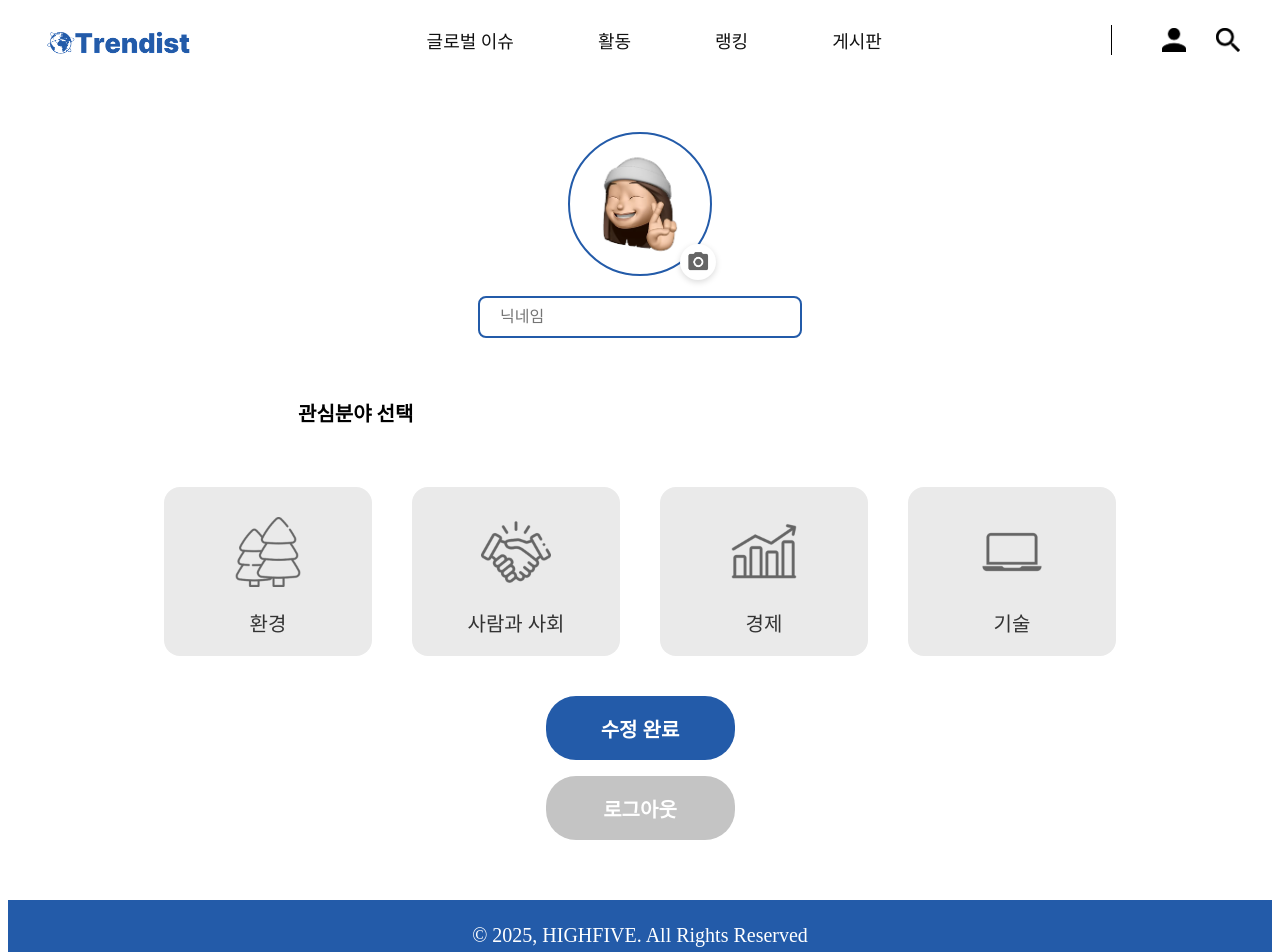
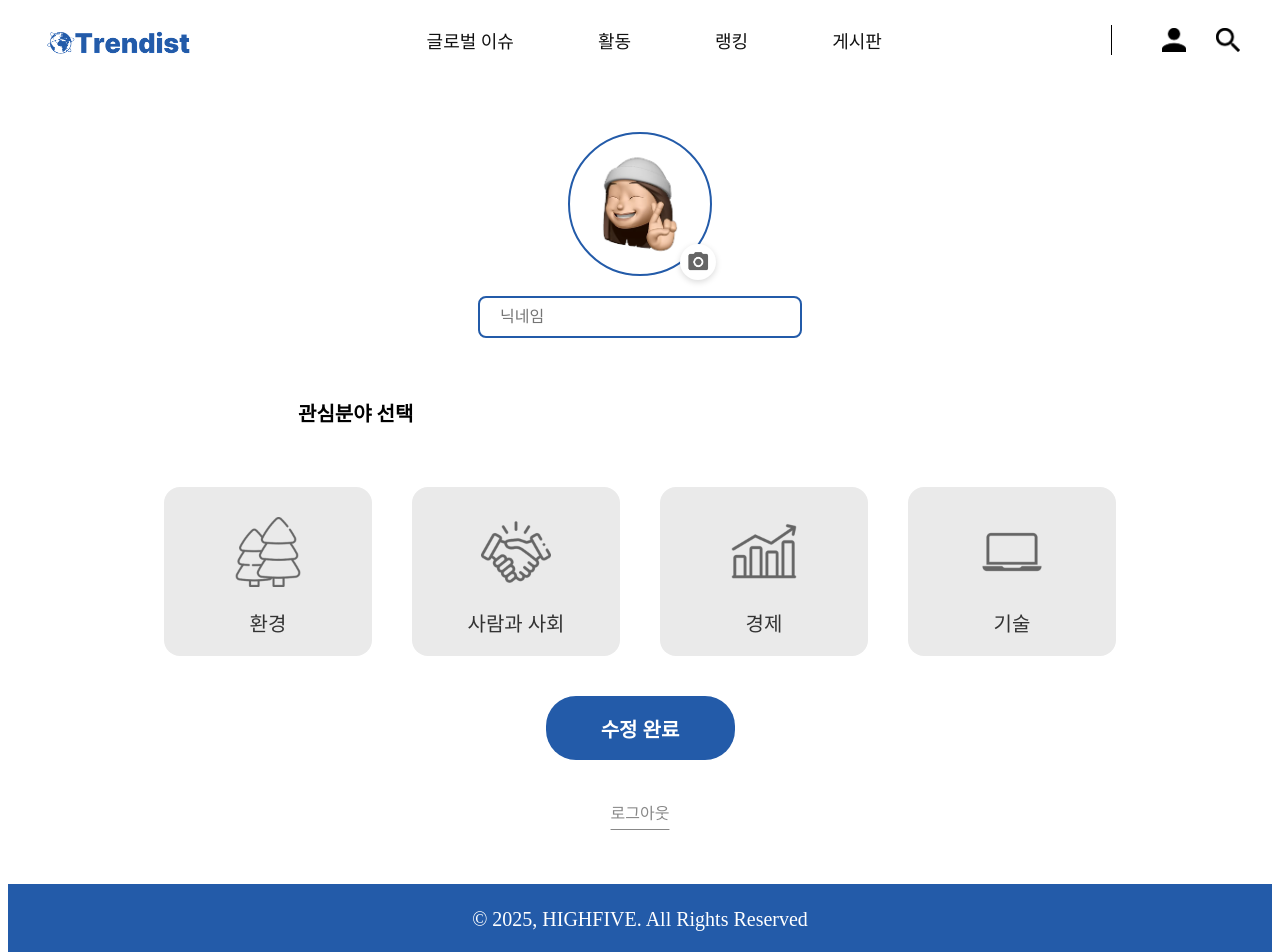
Before and after one commit to HIGHFIVE-SW/HIGHFIVE-FE, a React (Create React App) app: page /profile/edit in a window 1280 px wide. Shown: the top 952 px of the page. Built offline with nearby package versions, Linux system fonts and the light colour scheme.

Commit message:
Bug : 리뷰 페이지, 프로필 페이지 스타일 수정

```diff
--- a/src/pages/board/ReviewBoardPage.jsx
+++ b/src/pages/board/ReviewBoardPage.jsx
@@ -120,27 +120,27 @@ export const reviews = [
 
 export default function ReviewBoardPage() {
   const TypeCategories = ["전체", "공모전", "봉사활동", "서포터즈", "인턴십"];
-
   const [selectedCategory, setSelectedCategory] = useState("전체");
   const [selectedTypeCategory, setSelectedTypeCategory] = useState("전체");
   const [sortOrder, setSortOrder] = useState("최신순");
   const [isGuideOpen, setIsGuideOpen] = useState(false);
   const navigate = useNavigate();
-  const guideRef = useRef();
+
+  // HelpWrapper 전체를 감싸는 ref
+  const helpWrapperRef = useRef(null);
 
   useEffect(() => {
-    const handleClickOutside = (event) => {
-      if (guideRef.current && !guideRef.current.contains(event.target)) {
-        setIsGuideOpen(false);
-      }
+    const handleClickOutside = (e) => {
+      // HelpWrapper 내부 클릭은 무시
+      if (helpWrapperRef.current?.contains(e.target)) return;
+      // 외부 클릭만 닫기
+      setIsGuideOpen(false);
     };
-
-    document.addEventListener('mousedown', handleClickOutside);
-    return () => {
-      document.removeEventListener('mousedown', handleClickOutside);
-    };
+    document.addEventListener("mousedown", handleClickOutside);
+    return () => document.removeEventListener("mousedown", handleClickOutside);
   }, []);
 
+  // 필터링·정렬·페이지네이션
   const filteredReviews =
     selectedCategory === "전체"
       ? reviews
@@ -152,27 +152,38 @@ export default function ReviewBoardPage() {
     return 0;
   });
 
-  //페이지네이션
   const itemsPerPage = 9;
-  const { currentPage, totalPages, currentData, goToPage } = usePagination(sortedReviews, itemsPerPage);
+  const { currentPage, totalPages, currentData, goToPage } = usePagination(
+    sortedReviews,
+    itemsPerPage
+  );
 
   return (
     <>
       <BoardNav />
       <HeaderSection>
-        <HelpWrapper>
-          <HelpIcon src={helpIcon} alt="도움말" onClick={() => setIsGuideOpen(!isGuideOpen)} />
+        {/* HelpWrapper에 ref 지정 */}
+        <HelpWrapper ref={helpWrapperRef}>
+          <HelpIcon
+            src={helpIcon}
+            alt="도움말"
+            onClick={() => setIsGuideOpen((prev) => !prev)}
+          />
           {isGuideOpen && (
-            <Popover ref={guideRef}>
+            <Popover>
               <ReviewBoardGuide onClose={() => setIsGuideOpen(false)} />
             </Popover>
           )}
         </HelpWrapper>
+
         <Title>후기 게시판</Title>
         <Subtitle>후기 공유하고 포인트 받자!</Subtitle>
       </HeaderSection>
 
-      <CategoryFilter selectedCategory={selectedCategory} onSelectCategory={setSelectedCategory} />
+      <CategoryFilter
+        selectedCategory={selectedCategory}
+        onSelectCategory={setSelectedCategory}
+      />
 
       <MainLayout>
         <BoardSidebar />
@@ -197,22 +208,23 @@ export default function ReviewBoardPage() {
 
           <CardGrid>
             {currentData.map((review) => (
-              <ReviewCard
-                key={review.id}
-                id={review.id}
-                {...review}
-              />
+              <ReviewCard key={review.id} id={review.id} {...review} />
             ))}
           </CardGrid>
         </RightContent>
       </MainLayout>
-      <Pagination currentPage={currentPage} totalPages={totalPages} goToPage={goToPage} />
+
+      <Pagination
+        currentPage={currentPage}
+        totalPages={totalPages}
+        goToPage={goToPage}
+      />
       <Footer />
     </>
   );
 }
 
-
+// styled-components (변경 없음)
 const HeaderSection = styled.div`
   background-color: #f9fbff;
   text-align: center;
--- a/src/pages/my/ProfileEditPage.jsx
+++ b/src/pages/my/ProfileEditPage.jsx
@@ -175,17 +175,10 @@ const SubmitButton = styled.button`
   margin-top: 40px;
 `;
 
-const Logout = styled.button`
-  width: 189px;
-  height: 64px;
-  padding: 12px;
-  font-size: 20px;
-  font-family: 'NotoSansCustom';
-  font-weight: 600;
-  background-color: #C4C4C4;
-  color: white;
-  border: none;
-  border-radius: 30px;
+const Logout = styled.div`
+  margin-top: 40px;
+  color: #888;
+  text-decoration: underline;
+  text-underline-offset: 10px;
   cursor: pointer;
-  margin-top: 16px;
 `;
```
